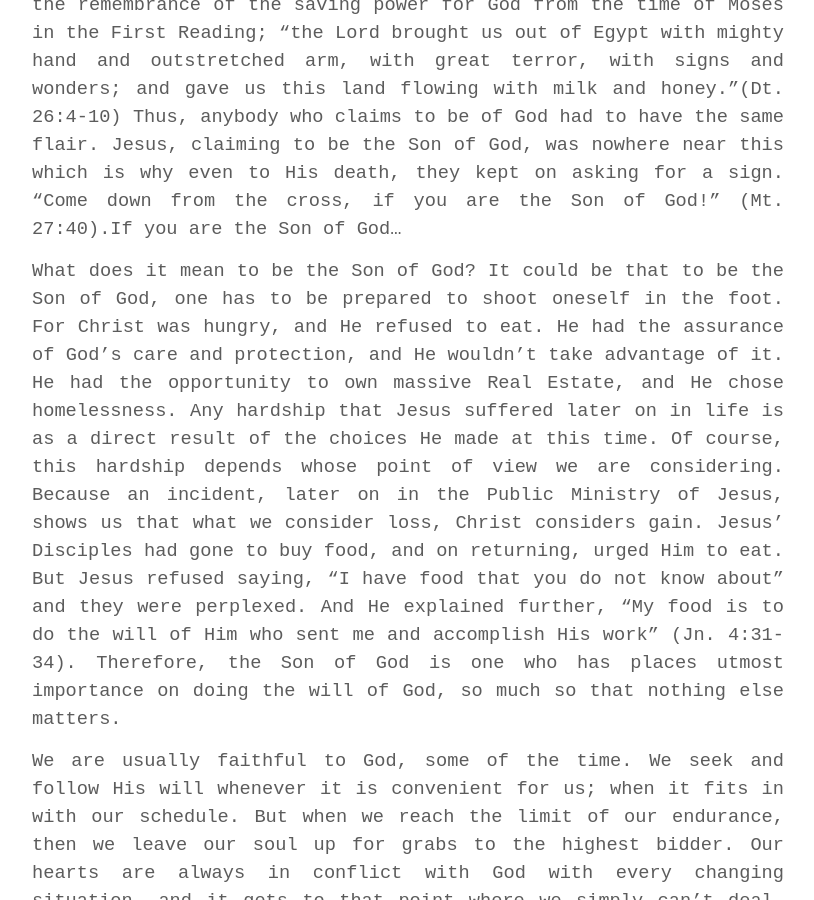
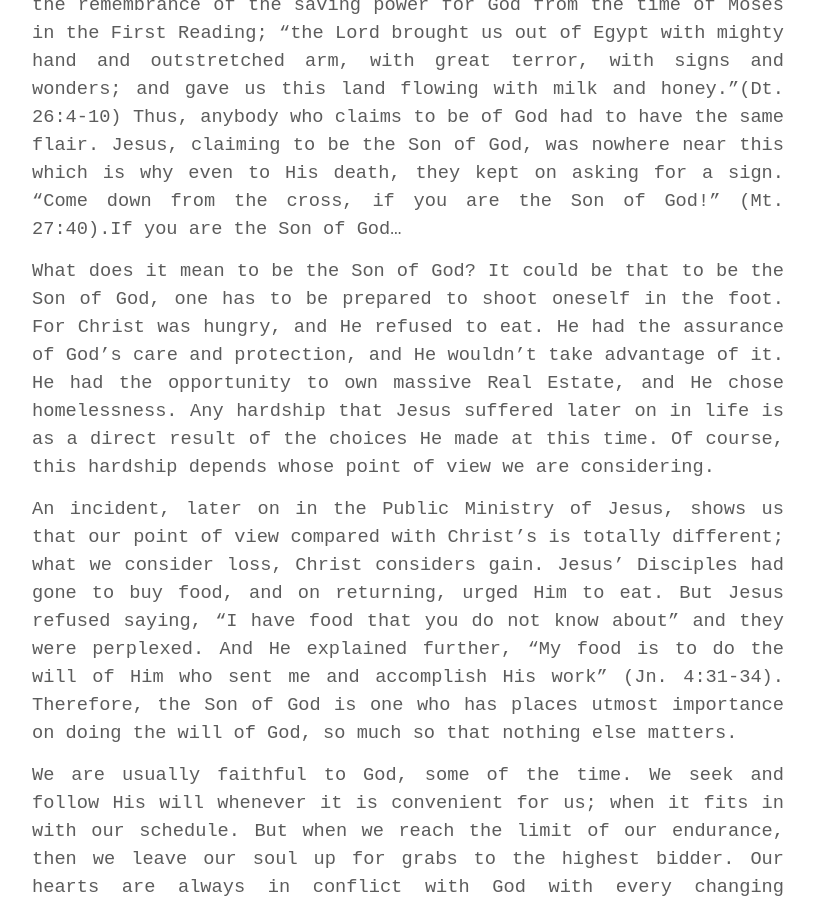
Before and after one commit to soulatcrossroad/dawnscribbler.github.io, a Jekyll site: the page built from _posts/2019-03-10-if-you-are-the-son-of-God.md, in a window 1280 px wide and 900 px high, scrolled down 470 px. Shown: the whole window, without its empty margins (232-1046 px from the left). Built offline with Jekyll 4.4.1, drawn with Linux system fonts in a browser that asks for light colours; some web fonts are replaced.

Commit message:
Update 2019-03-10-if-you-are-the-son-of-God.md

````diff
--- a/_posts/2019-03-10-if-you-are-the-son-of-God.md
+++ b/_posts/2019-03-10-if-you-are-the-son-of-God.md
@@ -16,7 +16,9 @@ Lk 4:1-13
 ```
 The Israelites equated God with flamboyancy, and this is clear from the remembrance of the saving power for God from the time of Moses in the First Reading; “the Lord brought us out of Egypt with mighty hand and outstretched arm, with great terror, with signs and wonders; and gave us this land flowing with milk and honey.”(Dt. 26:4-10) Thus, anybody who claims to be of God had to have the same flair. Jesus, claiming to be the Son of God, was nowhere near this which is why even to His death, they kept on asking for a sign. “Come down from the cross, if you are the Son of God!” (Mt. 27:40).If you are the Son of God...
 
-What does it mean to be the Son of God? It could be that to be the Son of God, one has to be prepared to shoot oneself in the foot. For Christ was hungry, and He refused to eat. He had the assurance of God’s care and protection, and He wouldn’t take advantage of it. He had the opportunity to own massive Real Estate, and He chose homelessness. Any hardship that Jesus suffered later on in life is as a direct result of the choices He made at this time. Of course, this hardship depends whose point of view we are considering. Because an incident, later on in the Public Ministry of Jesus, shows us that what we consider loss, Christ considers gain. Jesus' Disciples had gone to buy food, and on returning, urged Him to eat. But Jesus refused saying, “I have food that you do not know about” and they were perplexed. And He explained further, “My food is to do the will of Him who sent me and accomplish His work” (Jn. 4:31-34). Therefore, the Son of God is one who has places utmost importance on doing the will of God, so much so that nothing else matters.
+What does it mean to be the Son of God? It could be that to be the Son of God, one has to be prepared to shoot oneself in the foot. For Christ was hungry, and He refused to eat. He had the assurance of God’s care and protection, and He wouldn’t take advantage of it. He had the opportunity to own massive Real Estate, and He chose homelessness. Any hardship that Jesus suffered later on in life is as a direct result of the choices He made at this time. Of course, this hardship depends whose point of view we are considering.
+
+An incident, later on in the Public Ministry of Jesus, shows us that our point of view compared with Christ's is totally different; what we consider loss, Christ considers gain. Jesus' Disciples had gone to buy food, and on returning, urged Him to eat. But Jesus refused saying, “I have food that you do not know about” and they were perplexed. And He explained further, “My food is to do the will of Him who sent me and accomplish His work” (Jn. 4:31-34). Therefore, the Son of God is one who has places utmost importance on doing the will of God, so much so that nothing else matters.
 
 We are usually faithful to God, some of the time. We seek and follow His will whenever it is convenient for us; when it fits in with our schedule. But when we reach the limit of our endurance, then we leave our soul up for grabs to the highest bidder. Our hearts are always in conflict with God with every changing situation, and it gets to that point where we simply can’t deal, and we turn away from God. This conflict happens possibly because we, like the Israelites, have built our faith on the accounts of great and mighty deeds of God.
 
````
